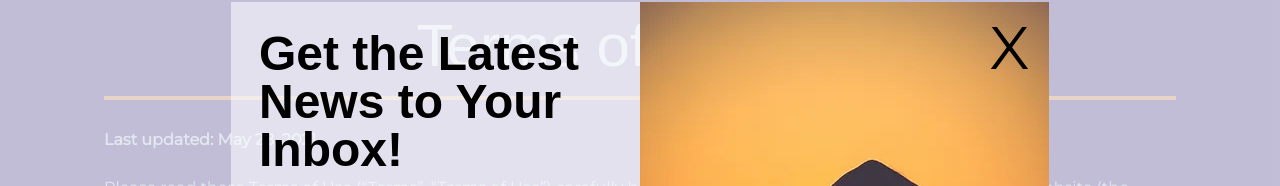
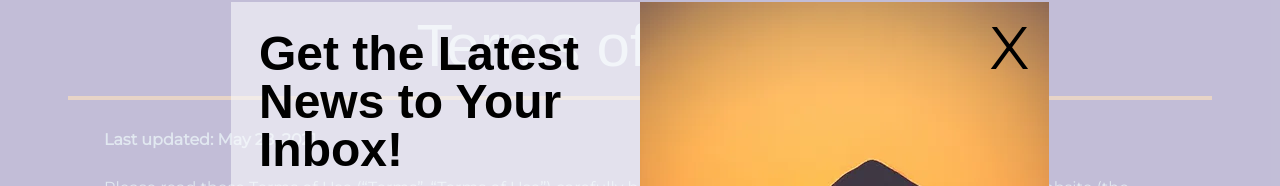
Before and after one commit to dogbeide/pandoras-awakening, a Next.js app: page /terms-of-service in a window 1280 px wide. Shown: the part 158-344 px from the top of the page. Built offline with nearby package versions, Linux system fonts and the light colour scheme; a web font is replaced by a local one.

Commit message:
modify with of terms-of-service hr

```diff
--- a/app/terms-of-service/page.tsx
+++ b/app/terms-of-service/page.tsx
@@ -7,18 +7,18 @@ export default function Page() {
   return (
     <div className="bg-pandoras-purple py-6 px-6">
       <Title classNames="text-white">Terms of Service</Title>
-      <hr className="bg-pandoras-orange h-1 border-none mx-20" />
+      <hr className="bg-pandoras-orange h-1 border-none mx-11" />
 
       <Section classNames="text-slate-200">
         <div className="text-left">
           <p className="font-bold mb-6">Last updated: May 28, 2021</p>
-          <p className="mb-4">Please read these Terms of Use (“Terms”, “Terms of Use”) carefully before using the <a className="underline text-pandoras-teal hover:text-pandoras-lime" href="https://pandorasawakening.com/">https://pandorasawakening.com/</a>  website (the “Service”) operated by Pandora's Awakening.</p>
+          <p className="mb-4">Please read these Terms of Use (“Terms”, “Terms of Use”) carefully before using the <a className="underline text-pandoras-teal hover:text-pandoras-lime" href="https://pandorasawakening.com/">https://pandorasawakening.com/</a>  website (the “Service”) operated by Pandora&apos;s Awakening.</p>
           <p className="mb-4">Your access to and use of the Service is conditioned on your acceptance of and compliance with these Terms. These Terms apply to all visitors, users and others who access or use the Service.</p>
           <p className="mb-4">By accessing or using the Service you agree to be bound by these Terms. If you disagree with any part of the terms then you may not access the Service.</p>
 
           <h2 className={`${justAnotherHand.className} text-4xl mb-3 mt-2 tracking-wide`}>Links To Other Web Sites</h2>
-          <p className="mb-4">Our Service may contain links to third-party web sites or services that are not owned or controlled by Pandora's Awakening.</p>
-          <p className="mb-4">Pandora's Awakening has no control over, and assumes no responsibility for, the content, privacy policies, or practices of any third party web sites or services. You further acknowledge and agree that Pandora's Awakening shall not be responsible or liable, directly or indirectly, for any damage or loss caused or alleged to be caused by or in connection with use of or reliance on any such content, goods or services available on or through any such web sites or services.</p>
+          <p className="mb-4">Our Service may contain links to third-party web sites or services that are not owned or controlled by Pandora&apos;s Awakening.</p>
+          <p className="mb-4">Pandora&apos;s Awakening has no control over, and assumes no responsibility for, the content, privacy policies, or practices of any third party web sites or services. You further acknowledge and agree that Pandora&apos;s Awakening shall not be responsible or liable, directly or indirectly, for any damage or loss caused or alleged to be caused by or in connection with use of or reliance on any such content, goods or services available on or through any such web sites or services.</p>
           <p className="mb-4">We strongly advise you to read the terms and conditions and privacy policies of any third-party web sites or services that you visit.</p>
 
           <h2 className={`${justAnotherHand.className} text-4xl mb-3 mt-2 tracking-wide`}>Termination</h2>
```
